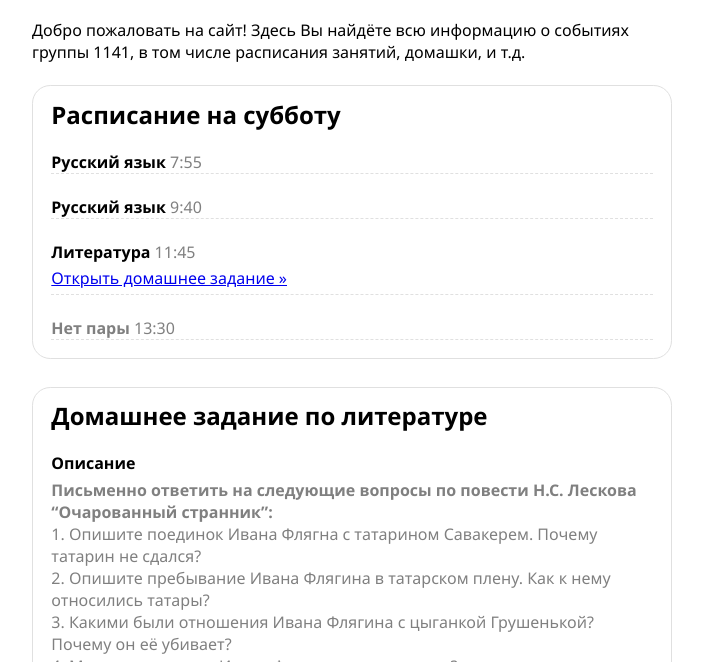
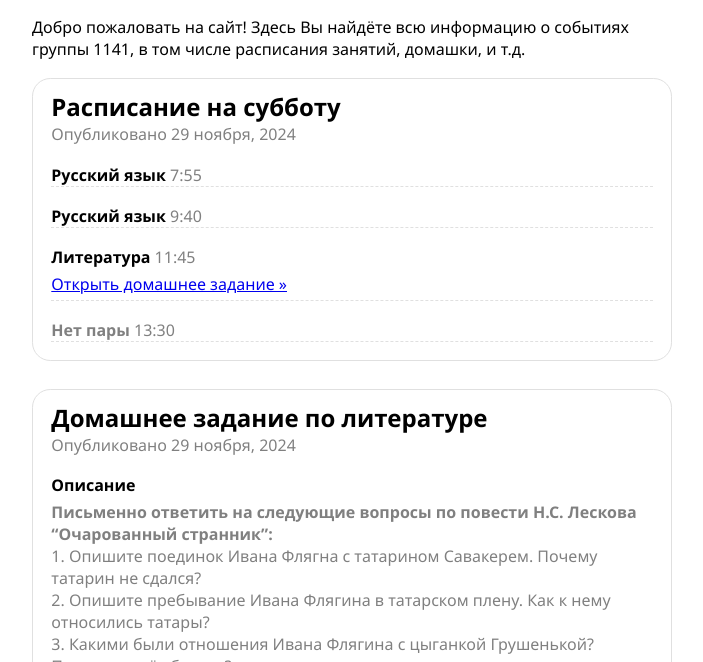
Before and after one commit to atepookie/1141, a plain HTML site: page index.html in a window 1280 px wide. Shown: the part 138-800 px from the top of the page, without its empty margins (288-991 px from the left). Drawn offline with Linux system fonts and the light colour scheme.

Commit message:
Update index.html

```diff
--- a/index.html
+++ b/index.html
@@ -21,11 +21,11 @@
 
 			h1 {
 				margin: 0;
-				margin-top: 0;
 			}
 
 			h2 {
 				margin-top: -0.5ch;
+				margin-bottom: 0;
 			}
 
 			p {
@@ -44,6 +44,7 @@
 			}
 
 			.lesson {
+				margin-top: 2ch;
 				border-bottom: 1px dashed #E0E0E0;
 				width: auto;
 			}
@@ -59,17 +60,21 @@
 			.time {
 				color: #808080;
 			}
+
+			.site-description {
+				margin-top: 2ch;
+				margin-bottom: 2ch;
+			}
 		</style>
 	</head>
 	<body>
         <h1 style="border-bottom: 1px solid #E0E0E0;">1141 ИНФО</h1>
 
-		<br>
-        <a>Добро пожаловать на сайт! Здесь Вы найдёте всю информацию о событиях группы 1141, в том числе расписания занятий, домашки, и т.д.<br></a>
-        <br>
+        <p class="site-description">Добро пожаловать на сайт! Здесь Вы найдёте всю информацию о событиях группы 1141, в том числе расписания занятий, домашки, и т.д.</p>
 
 		<div class="sector">
 			<h2>Расписание на субботу</h2>
+			<a class="time">Опубликовано 29 ноября, 2024</a>
 
 			<div class="lesson">
 				<b>Русский язык</b>
@@ -77,20 +82,17 @@
 			</div>
 
 			<div class="lesson">
-				<br>
 				<b>Русский язык</b>
 				<a class="time">9:40</a>
 			</div>
 
 			<div class="lesson">
-				<br>
 				<b>Литература</b>
 				<a class="time">11:45</a>
 				<p class="description"><a href="#linkto">Открыть домашнее задание »</a></p>
 			</div>
 
 			<div class="lesson">
-				<br>
 				<b class="no-lesson">Нет пары</b>
 				<a class="time">13:30</a>
 			</div>
@@ -98,6 +100,7 @@
 
 		<div id="linkto" class="sector">
 			<h2>Домашнее задание по литературе</h2>
+			<a class="time">Опубликовано 29 ноября, 2024</a>
 
 			<div class="lesson">
 				<b>Описание</b>
@@ -112,7 +115,6 @@
 			</div>
 
 			<div class="lesson">
-				<br>
 				<b>Срок</b>
 				<p class="description">До завтра (30 ноября, 2024)</p>
 			</div>
@@ -121,6 +123,7 @@
 
 		<div class="sector">
 			<h2>Домашнее задание по информатике</h2>
+			<a class="time">Опубликовано 29 ноября, 2024</a>
 
 			<div class="lesson">
 				<b>Описание</b>
@@ -128,7 +131,6 @@
 			</div>
 
 			<div class="lesson">
-				<br>
 				<b>Срок</b>
 				<p class="description">До понедельника (2 декабря, 2024)</p>
 			</div>
```
